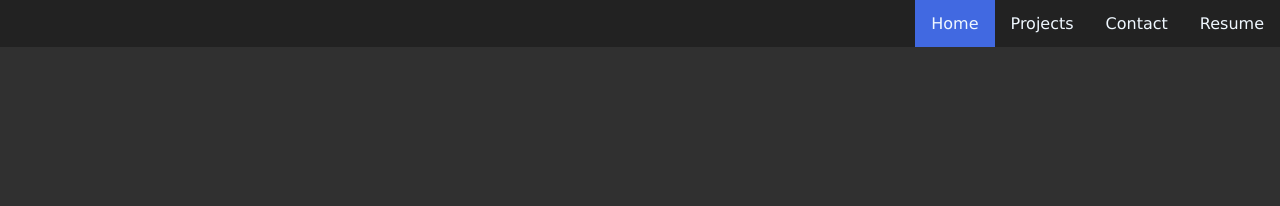
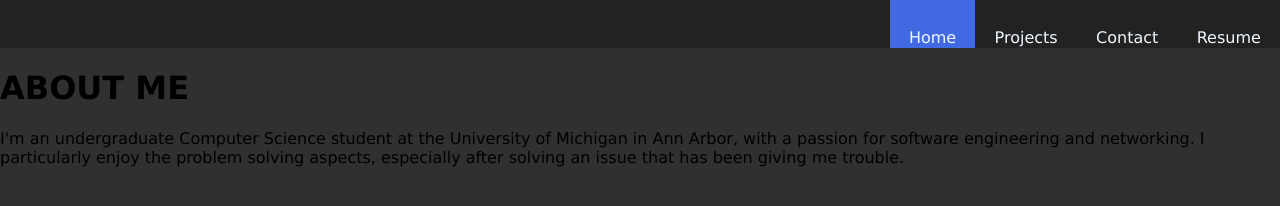
Before and after one commit to jadonyack/jadonyack.github.io, a plain HTML site: page index.html in a window 1280 px wide. Drawn offline with Linux system fonts and the light colour scheme.

Commit message:
Add short 'About me' section

```diff
--- a/index.html
+++ b/index.html
@@ -8,11 +8,19 @@
     <body>
         <div class="topnav">
             <ul>
-                <li><a href="#resume">Resume</a></li>
-                <li><a href="#contact">Contact</a></li>
-                <li><a href="#projects">Projects</a></li>
-                <li><a class="active" href="#index">Home</a></li>
+                <li><a href="/resume.html">Resume</a></li>
+                <li><a href="/contact.html">Contact</a></li>
+                <li><a href="/projects.html">Projects</a></li>
+                <li><a class="active" href="/index.html">Home</a></li>
             </ul>
         </div>
+        <h1>ABOUT ME</h1>
+        <p>
+            I'm an undergraduate Computer Science student at the
+            University of Michigan in Ann Arbor, with a passion for
+            software engineering and networking. I particularly
+            enjoy the problem solving aspects, especially after
+            solving an issue that has been giving me trouble.
+        </p>
     </body>
 </html>
--- a/style.css
+++ b/style.css
@@ -11,10 +11,12 @@ body {
 .topnav {
     background-color: #222;
     overflow: hidden;
-    margin: 0px;
-    position: fixed;
+    margin: 0;
+    position: sticky;
     top: 0;
+    height: 6vh;
     width: 100%;
+    line-height: 6vh;
 }
 
 .topnav ul {
@@ -32,9 +34,11 @@ body {
     float: right;
     color: aliceblue;
     text-align: center;
-    padding: 14px 16px;
+    padding: 1.75vh 1.5vw;
     text-decoration: none;
     font-size: medium;
+    margin: 0;
+    height: 6vh;
 }
 
 .topnav a:hover {
```
Also changed, not shown: contact.html (+18 -0 lines), projects.html (+18 -0 lines), resume.html (+18 -0 lines).
